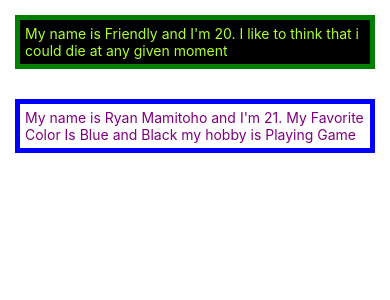
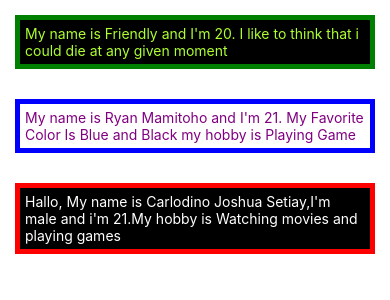
Before and after one commit to RumenserAmanda/Mobile-Programming, a React Native app in the folder exercise_06/: screen / in a window 390 px wide. Shown: the top 300 px of the page. Built offline with nearby package versions, Linux system fonts and the light colour scheme.

Commit message:
menambahkan dan memodifikasi file Carlodino.js dan App.js

```diff
--- a/exercise_06/App.js
+++ b/exercise_06/App.js
@@ -1,7 +1,8 @@
 import React, {useState} from 'react';
-import {StyleSheet, View} from 'react-native'
+import {StyleSheet, View} from 'react-native';
 import Friendlyyyyy from './components/Friendly';
 import RyanM from './components/Ryan';
+import Carlodinoooo from './components/Carlodino';
 
 const style = StyleSheet.create({
   View: {
@@ -12,25 +13,32 @@ const style = StyleSheet.create({
   },
 });
 
-export default function App(){
+export default function App() {
   const [state, setState] = useState({
     Friendly: {
       name: 'Friendly',
       bio: 'I like to think that i could die at any given moment',
       age: 20,
     },
-    Ryan:{
-      name:'Ryan Mamitoho',
-      bio:'My Favorite Color Is Blue and Black',
+    Ryan: {
+      name: 'Ryan Mamitoho',
+      bio: 'My Favorite Color Is Blue and Black',
       age: 21,
       Hobby: 'Playing Game',
-    }
+    },
+    Carlodino: {
+      name: 'Carlodino Joshua Setiay',
+      hobby: 'Watching movies and playing games',
+      gender: 'male',
+      age: 21,
+    },
   });
 
-  return(
+  return (
     <View>
       <Friendlyyyyy props={state.Friendly} />
       <RyanM props={state.Ryan} />
+      <Carlodinoooo props={state.Carlodino} />
     </View>
-  )
+  );
 }
--- /dev/null
+++ b/exercise_06/components/Carlodino.js
@@ -0,0 +1,28 @@
+import React from 'react';
+import {StyleSheet, View, Text} from 'react-native';
+
+const styles = StyleSheet.create({
+  View: {
+    backgroundColor: 'black',
+    alignItems: 'center',
+    margin: 15,
+    padding: 5,
+    borderWidth: 5,
+    borderColor: 'red',
+  },
+  Text: {
+    color: 'white',
+    alignItems: 'center',
+  },
+});
+
+export default function Carlodinoooo({props}) {
+  return (
+    <View style={styles.View}>
+      <Text style={styles.Text}>
+        Hallo, My name is {props.name},I'm {props.gender} and i'm {props.age}.My
+        hobby is {props.hobby}
+      </Text>
+    </View>
+  );
+}
```
